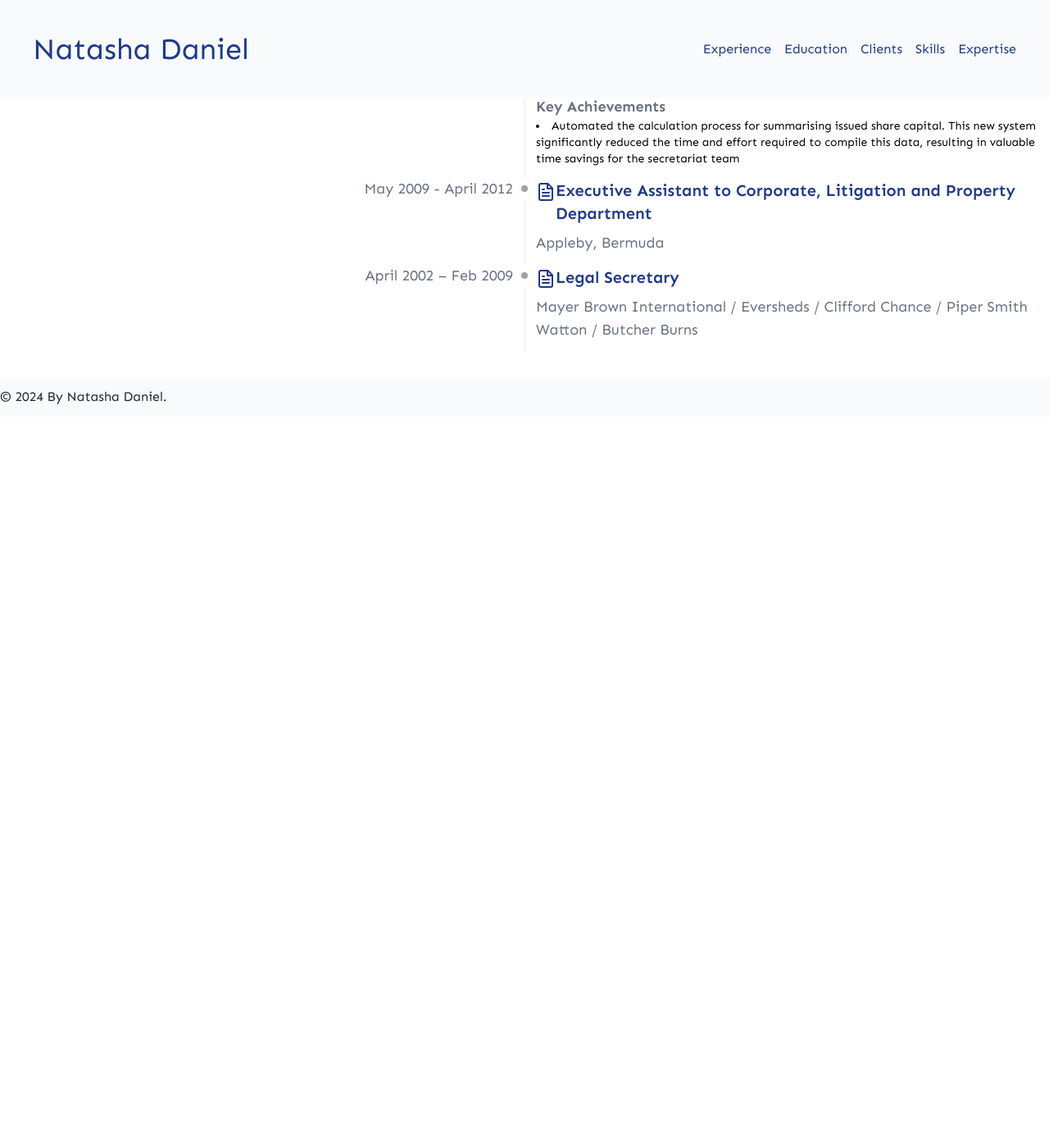
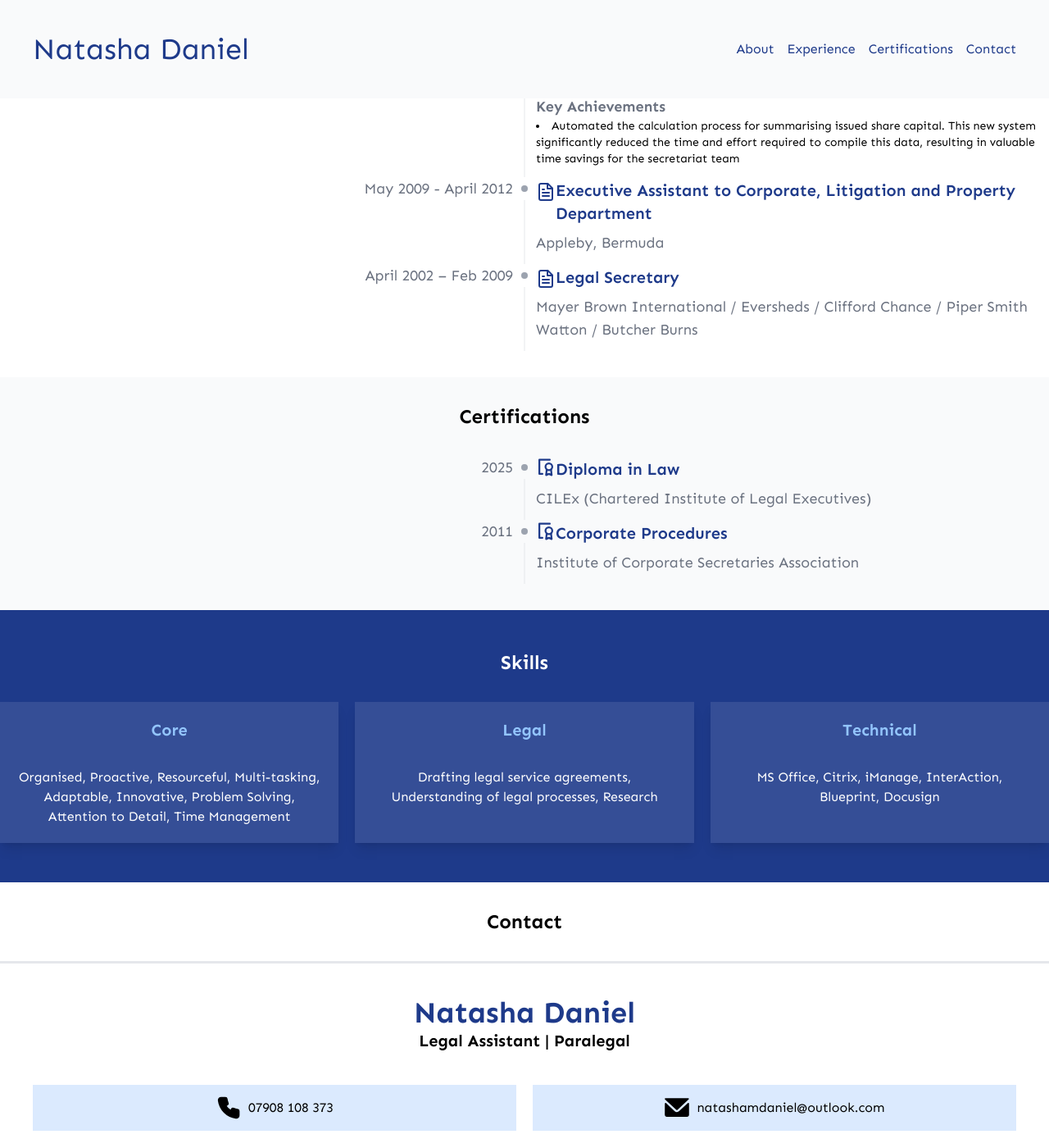
Before and after one commit to evokeapps/natasha_nmd, a Jekyll site: the page built from index.html, in a window 1280 px wide and 1400 px high, scrolled down 3143 px. Shown: the whole window at 82% size. Built offline with Jekyll 4.4.1, drawn with Linux system fonts in a browser that asks for light colours; nearby versions of some CDN libraries; before the commit the page ends 3651 px from its top, so only the background shows below that.

Commit message:
Updated code

```diff
--- a/_config.yml
+++ b/_config.yml
@@ -41,16 +41,14 @@ skills:
       - Blueprint
       - Docusign
 navbar_items:
+  - name: About
+    link: "#about"
   - name: Experience
     link: "#experience"
-  - name: Education
-    link: "#education"
-  - name: Clients
-    link: "#clients"
-  - name: Skills
-    link: "#skills"
-  - name: Expertise
-    link: "#expertise"
+  - name: Certifications
+    link: "#certifications"
+  - name: Contact
+    link: "#contact"
 
 image: https://static.wixstatic.com/media/23e8ad88ae744df0bd7f5221f3d67b0e.jpg/v1/crop/x_90,y_275,w_2349,h_2350/fill/w_470,h_470,al_c,q_80,usm_0.66_1.00_0.01,enc_auto/23e8ad88ae744df0bd7f5221f3d67b0e.jpg
 
@@ -63,6 +61,15 @@ instagram: https://www.instagram.com/natashamdaniel
 # About section
 about_title: Hello I'm Natasha
 about_description: An exceptionally organised and highly driven individual with years of experience in legal and corporate environments supporting legal professionals.  The ability to exercise judgement, multi-task, prioritise and problem solve, my professionalism, reliability and people skills allow me to work independently and as part of a team.
+
+# Certifications section
+certifications:
+  - title: Diploma in Law
+    institution: CILEx (Chartered Institute of Legal Executives)
+    completion: 2025
+  - title: Corporate Procedures
+    institution: Institute of Corporate Secretaries Association
+    completion: 2011
 
 # Experience section
 experiences:
--- a/_layouts/default.html
+++ b/_layouts/default.html
@@ -11,13 +11,17 @@
       href="https://fonts.googleapis.com/css2?family=Sen:wght@400..800&display=swap"
       rel="stylesheet"
     />
+    <link
+      rel="stylesheet"
+      href="https://cdnjs.cloudflare.com/ajax/libs/animate.css/4.1.1/animate.min.css"
+    />
     <style>
       body {
         font-family: "Sen", sans-serif;
       }
     </style>
   </head>
-  <body class="antialiased">
+  <body class="antialiased scroll-smooth">
     {{content}}
   </body>
 </html>
--- a/index.html
+++ b/index.html
@@ -2,8 +2,8 @@
 layout: home
 ---
 
-<article class="bg-blue-800">
-  <div class="container mx-auto max-w-4xl px-5 lg:px-0 pt-48">
+<article style="background: url({{"hero-bg.jpg" | relative_url}}); background-size: cover; background-position: center;">
+  <div class="container mx-auto max-w-4xl px-5 lg:px-0 pt-48 animate__animated animate__fadeIn">
     <div class="grid grid-cols-1 md:grid-cols-2 bg-gray-100">
       <div>
         <img
@@ -28,7 +28,7 @@ layout: home
 </article>
 <article class="bg-gray-50 pt-4">
   <div
-    class="bg-blue-900 flex items-center justify-center gap-4 container mx-auto max-w-4xl px-5 lg:px-0 py-8"
+    class="bg-blue-900 flex items-center justify-center gap-4 container mx-auto max-w-4xl px-5 lg:px-0 py-8 animate__animated animate__fadeInUp"
   >
     {% if site.linkedin %}
     <a href="{{site.linkedin}}" class="text-white hover:text-gray-300"
@@ -97,8 +97,8 @@ layout: home
 </article>
 <article class="py-24 bg-gray-50 px-5 lg:px-0">
   <div class="container mx-auto max-w-xl">
-    <h2 class="text-2xl text-center mb-10">{{site.about_title}}</h2>
-    <p class="text-lg text-center">{{site.about_description}}</p>
+    <h2 class="text-2xl text-center mb-10 animate__animated animate__fadeInUp">{{site.about_title}}</h2>
+    <p class="text-lg text-center animate__animated animate__fadeInUp">{{site.about_description}}</p>
   </div>
 </article>
 <article class="py-8">
@@ -107,7 +107,7 @@ layout: home
   </div>
   <div class="border-b border-gray-200 border-2 mb-10"></div>
   <div class="container mx-auto max-w-4xl px-5 lg:px-0">
-    {% for experience in site.experiences %}
+  {% for experience in site.experiences %}
   <!-- Item -->
   <div class="flex">
     <!-- Left Content -->
@@ -157,7 +157,7 @@ layout: home
         {% for duty in experience.duties %}
         <div class="mb-3">
           {% if duty.title %}
-          <h4 class="text-lg text-gray-500 font-bold">{{duty.title}}</h4>
+          <h4 class="text-lg text-gray-500 font-bold animate__animated animate__fadeInUp">{{duty.title}}</h4>
           {% endif %}
         <ul>
           {% for item in duty.items %}
@@ -174,3 +174,74 @@ layout: home
   {% endfor %}
   </div>
 </article>
+<article class="py-8 bg-gray-50">
+  <div class="container mx-auto max-w-4xl px-5 lg:px-0">
+    <h2 class="text-2xl font-bold text-center mb-8">Certifications</h2>
+  </div>
+  {% for certification in site.certifications %}
+  <!-- Item -->
+  <div class="flex">
+    <!-- Left Content -->
+      <div class="flex-1 text-end">
+        <span class="text-lg text-gray-500">{{certification.completion}}</span>
+      </div>
+      <!-- End Left Content -->
+
+      <!-- Icon -->
+      <div
+        class="relative after:absolute after:top-7 after:bottom-0 after:start-3.5 after:w-px after:-translate-x-[0.5px] after:bg-gray-200 dark:after:bg-neutral-700"
+      >
+        <div class="relative z-10 size-7 flex justify-center items-center">
+          <div
+            class="size-2 rounded-full bg-gray-400 dark:bg-neutral-600"
+          ></div>
+        </div>
+      </div>
+      <!-- End Icon -->
+
+      <!-- Right Content -->
+      <div class="flex-1 pt-0.5">
+        <h3 class="flex font-semibold text-gray-800 dark:text-white mb-2">
+          <svg class="size-6 stroke-blue-900" viewBox="0 0 16 16" xmlns="http://www.w3.org/2000/svg" fill="none" stroke="#000" stroke-linecap="round" stroke-linejoin="round" stroke-width="1.5"><path d="M11.25 1.75h-8.5v11.5h2.5m3.5-3.5-.5 4.5 2.25-1 2.25 1-.5-4.5"/><circle cx="10.5" cy="7.5" r="2.75"/></svg>
+          <span class="text-xl text-blue-900 fw-bold">{{certification.title}}</span>
+        </h3>
+        <div class="text-lg text-gray-500 mb-3">{{ certification.institution }}</div>
+      </div>
+      <!-- End Right Content -->
+    </div>
+  </div>
+  {% endfor %}
+</article>
+<article class="py-12 bg-blue-900 text-white">
+  <div class="container mx-auto max-w-4xl px-10">
+    <h2 class="text-2xl font-bold text-center mb-8">Skills</h2>
+  </div>
+  <div class="container mx-auto px-5 lg:px-0">
+    <div class="grid grid-cols-1 md:grid-cols-3 gap-5">
+      {% for skill in site.skills %}
+      <div class="p-5 bg-gray-50/10 shadow-lg">
+        <h3 class="text-xl font-bold text-center mb-8 text-blue-300">{{skill.category}}</h3>
+        <p class="text-center">{{skill.skills | join: ', '}}</p>
+      </div>
+      {% endfor %}
+    </div>
+  </div>
+</article>
+<article class="py-8">
+  <div class="container mx-auto max-w-4xl px-5 lg:px-0">
+    <h2 class="text-2xl font-bold text-center mb-8">Contact</h2>
+  </div>
+  <div class="border-b border-gray-200 border-2 mb-10"></div>
+  <h3 class="text-4xl font-bold text-center text-blue-900">{{site.name}}</h3>
+  <p class="text-center font-bold text-xl mb-10">{{site.job_title}}</p>
+  <div class="container mx-auto grid grid-cols-1 md:grid-cols-2 gap-5 px-10">
+    <a class="flex items-center gap-2 text-center justify-center p-3 bg-blue-100 hover:bg-blue-500 hover:text-white transition-all duration-300" href="tel:{{site.phone}}">
+      <svg viewBox="0 0 24 24" data-name="Flat Color" xmlns="http://www.w3.org/2000/svg" class="size-8"><path d="M20.19 13a10 10 0 0 1-3.43-.91 2 2 0 0 0-2.56.83l-.51.85a12.7 12.7 0 0 1-3.44-3.45l.86-.49a2 2 0 0 0 .83-2.56A10 10 0 0 1 11 3.81 2 2 0 0 0 9 2H5.13a3 3 0 0 0-2.27 1 3.13 3.13 0 0 0-.71 2.43 19 19 0 0 0 16.43 16.42 3 3 0 0 0 .42 0 3 3 0 0 0 2-.73 3 3 0 0 0 1-2.26V15a2 2 0 0 0-1.81-2" style="fill:#000"/></svg>
+      <p class="text-center">{{site.phone}}</p>
+    </a>
+    <a class="flex items-center gap-2 text-center justify-center p-3 bg-blue-100 hover:bg-blue-500 hover:text-white transition-all duration-300" href="mailto:{{site.email}}">
+      <svg class="size-8" xmlns="http://www.w3.org/2000/svg" width="800" height="800" viewBox="0 0 52 52" xml:space="preserve"><path d="M24.9 30.1c.6.6 1.5.6 2.1 0l22.6-21c.4-.8.3-2.1-1.3-2.1l-44.7.1c-1.2 0-2.2 1.1-1.3 2.1z"/><path d="M50 17.3c0-1-1.2-1.6-2-.9L30.3 32.7c-1.2 1.1-2.7 1.7-4.3 1.7s-3.1-.6-4.3-1.6L4.1 16.4c-.8-.7-2-.2-2 .9C2 17 2 40 2 40c0 2.2 1.8 4 4 4h40c2.2 0 4-1.8 4-4z"/></svg>
+      <p class="text-center">{{site.email}}</p>
+    </a>
+  </div>
+</article>
```
Also changed, not shown: 2 other files.
